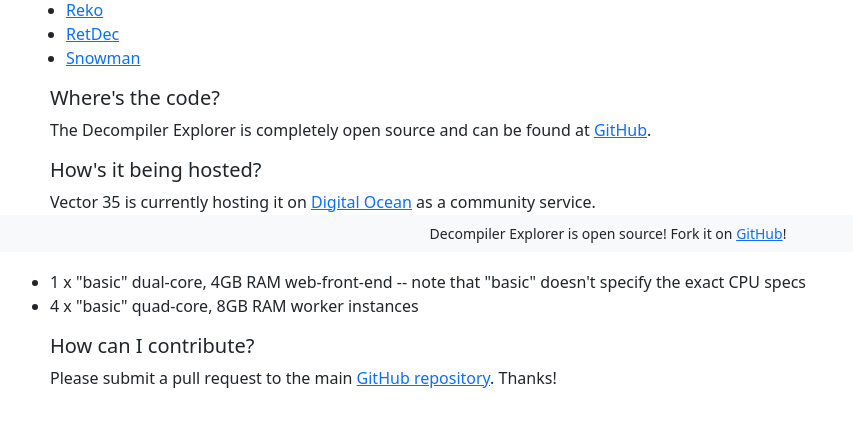
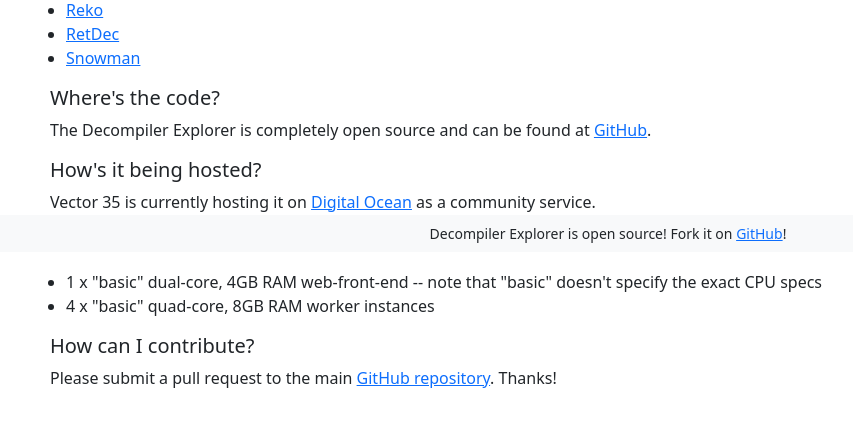
Before and after one commit to decompiler-explorer/decompiler-explorer, a Django app: page /faq in a window 1280 px wide. Shown: the part 548-970 px from the top of the page, without its empty margins (32-885 px from the left). Run offline with Django 3.2, Linux system fonts and the light colour scheme; some libraries are stand-ins or nearby versions.

Commit message:
Fix indentation in infra description

```diff
--- a/templates/explorer/faq.html
+++ b/templates/explorer/faq.html
@@ -74,7 +74,7 @@
             <h5>How's it being hosted?</h5>
             <p>Vector 35 is currently hosting it on <a href="https://digitalocean.com/">Digital Ocean</a> as a community service.</p>
             <p>Specifically, the infrastructure includes: </p>
-            <ul>
+            <ul class="mx-3">
                 <li>1 x "basic" dual-core, 4GB RAM web-front-end -- note that "basic" doesn't specify the exact CPU specs</li>
                 <li>4 x "basic" quad-core, 8GB RAM worker instances</li>
             </ul>
```
